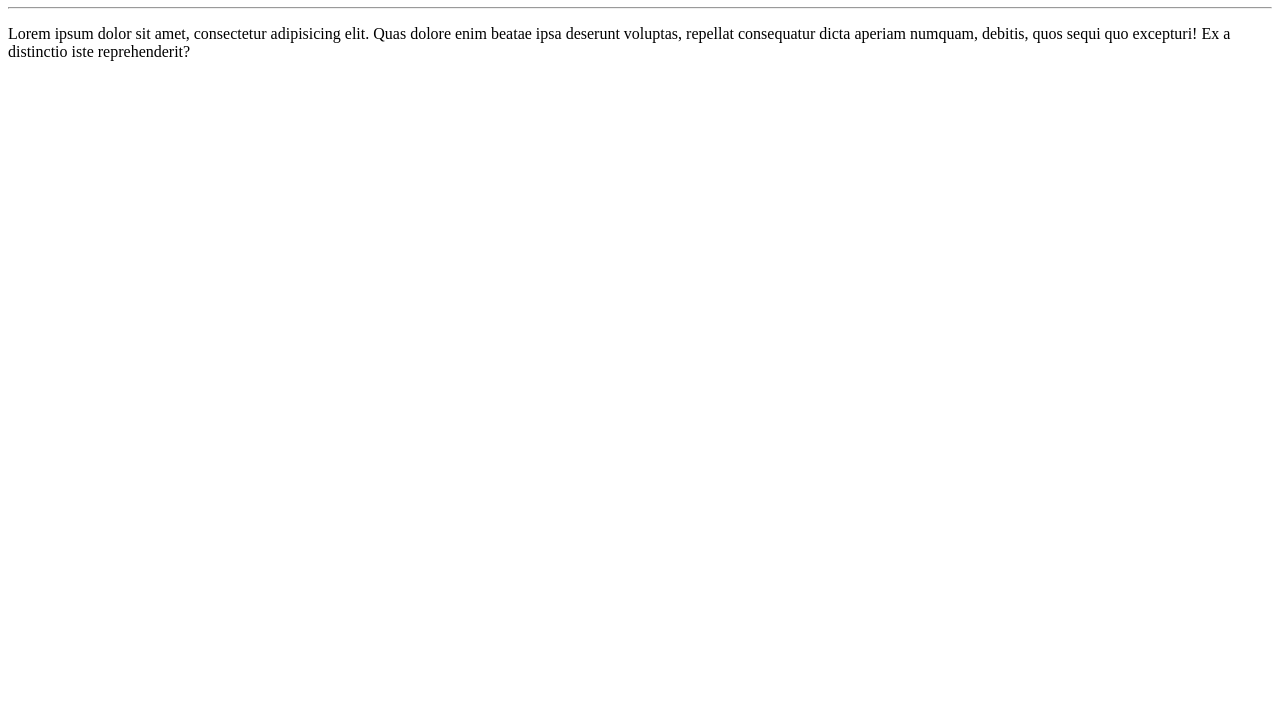
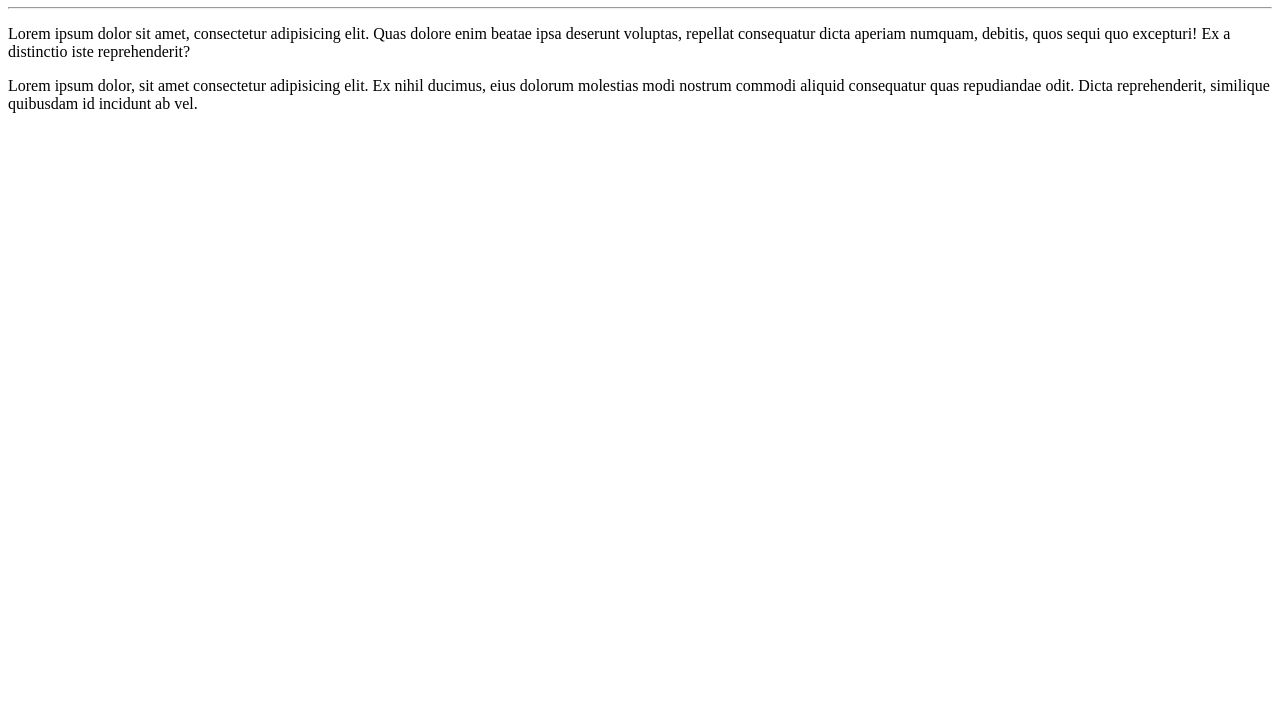
Before and after one commit to euderdiazz/Ola-mundo, a plain HTML site: page site-exemplo/index.html in a window 1280 px wide. Shown: the part 73-800 px from the top of the page. Drawn offline with Linux system fonts and the light colour scheme.

Commit message:
Adicionei um parágrafo

```diff
--- a/site-exemplo/index.html
+++ b/site-exemplo/index.html
@@ -9,5 +9,6 @@
    <h1>Olá, Mundo!</h1>
    <hr>
    <p>Lorem ipsum dolor sit amet, consectetur adipisicing elit. Quas dolore enim beatae ipsa deserunt voluptas, repellat consequatur dicta aperiam numquam, debitis, quos sequi quo excepturi! Ex a distinctio iste reprehenderit?</p>
+   <p>Lorem ipsum dolor, sit amet consectetur adipisicing elit. Ex nihil ducimus, eius dolorum molestias modi nostrum commodi aliquid consequatur quas repudiandae odit. Dicta reprehenderit, similique quibusdam id incidunt ab vel.</p>
 </body>
 </html>
```
